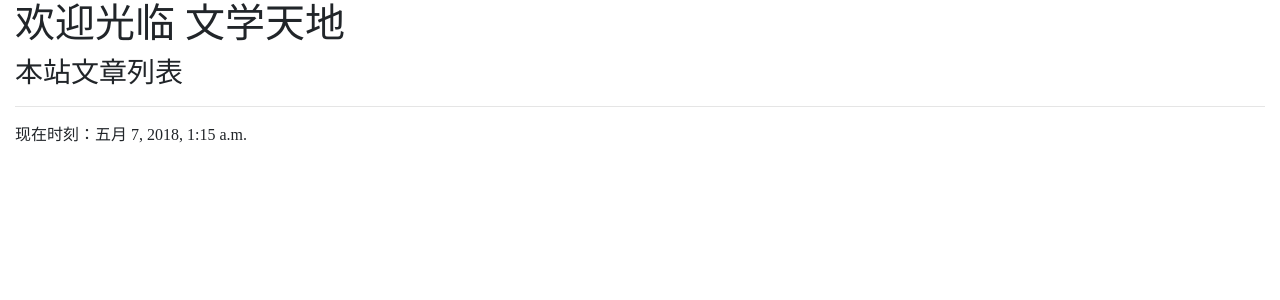
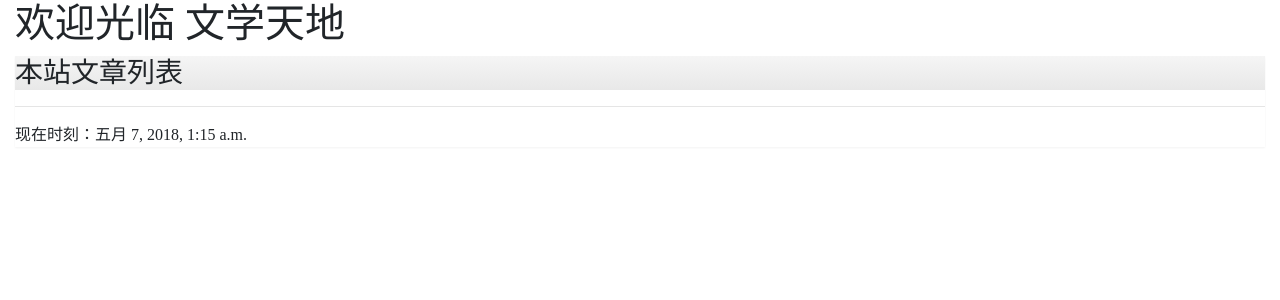
Before and after one commit to zhaopaniOS/P2Django, a Django app: page / in a window 1280 px wide. Shown: the top 300 px of the page. Run offline with Django 3.2, Linux system fonts and the light colour scheme; data that the repository does not hold is empty; some libraries are stand-ins or nearby versions.

Commit message:
add bootstrap theme to base.html

```diff
--- a/myweb/templates/base.html
+++ b/myweb/templates/base.html
@@ -8,6 +8,9 @@
 
     <!-- Bootstrap CSS -->
     <link rel="stylesheet" href="https://stackpath.bootstrapcdn.com/bootstrap/4.1.1/css/bootstrap.min.css" integrity="sha384-WskhaSGFgHYWDcbwN70/dfYBj47jz9qbsMId/iRN3ewGhXQFZCSftd1LZCfmhktB" crossorigin="anonymous">
+
+    <!-- Optional theme -->
+    <link rel="stylesheet" href="https://maxcdn.bootstrapcdn.com/bootstrap/3.3.6/css/bootstrap-theme.min.css" integrity="sha384-fLW2N01lMqjakBkx3l/M9EahuwpSfeNvV63J5ezn3uZzapT0u7EYsXMjQV+0En5r" crossorigin="anonymous">
 
     <title>
         {% block title %} {% endblock %}
```
